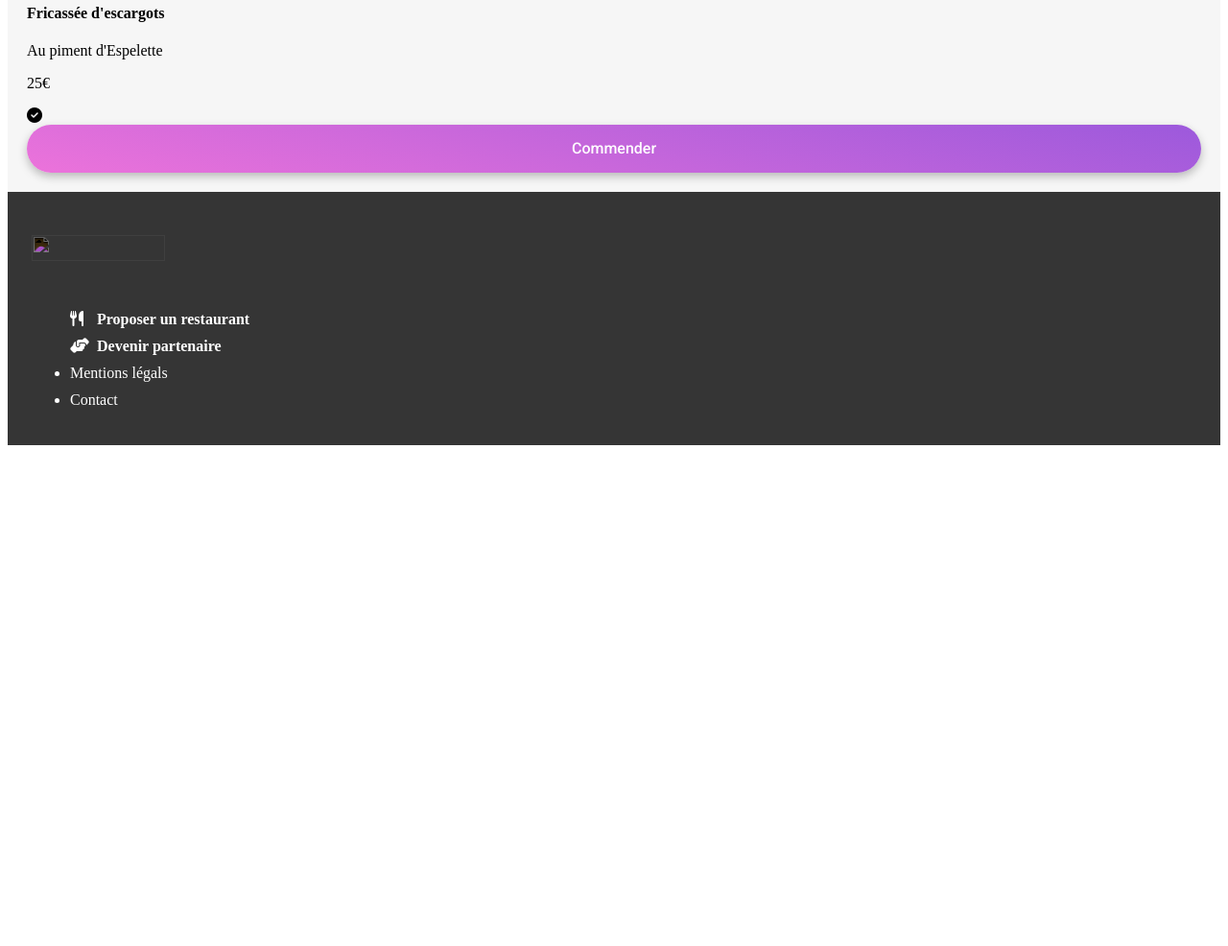
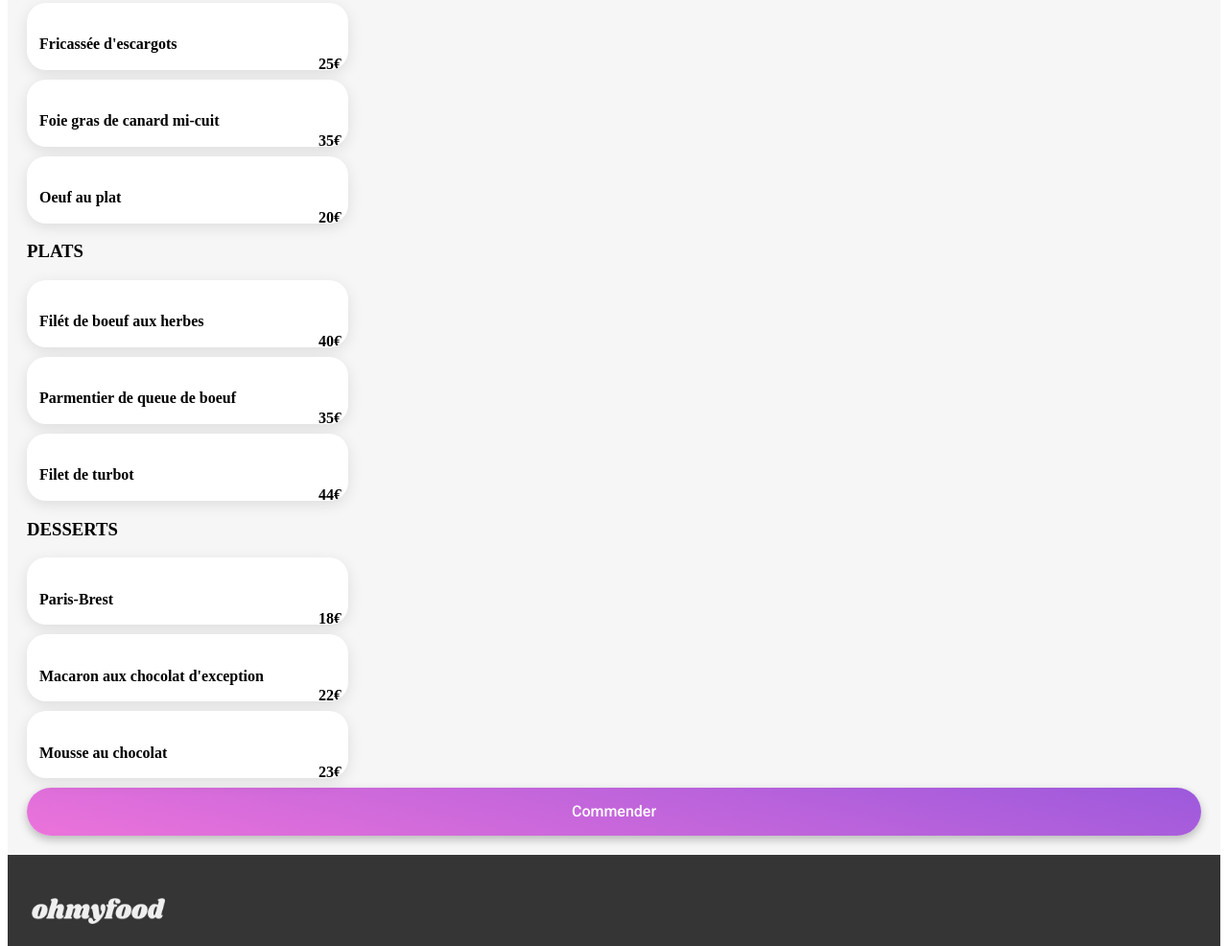
Before and after one commit to Annawebfr/P4-OhMyFood, a website: page restaurants/menu_la_palette_du_gout.html in a window 1280 px wide. Shown: the part 495-1481 px from the top of the page at 96% size. Before the commit the page ends 967 px from the top, so only its background shows below. Drawn offline with Linux system fonts and the light colour scheme; a web font is replaced by a local one.

Commit message:
chg du codes

```diff
--- a/restaurants/menu_la_palette_du_gout.html
+++ b/restaurants/menu_la_palette_du_gout.html
@@ -27,7 +27,8 @@
       </a>
       <img src="../Images et textes Ohmyfood/images/logo/ohmyfood.png" alt="logo ohmyfood" class="logo">
     </div>
-    <img class="head_img" src="../Images et textes Ohmyfood/images/restaurants/jay-wennington-N_Y88TWmGwA-unsplash.jpg" alt="photo plat">
+    <img class="head_img" src="../Images et textes Ohmyfood/images/restaurants/jay-wennington-N_Y88TWmGwA-unsplash.jpg"
+      alt="photo plat">
   </header>
 
   <main>
@@ -39,14 +40,14 @@
           <i class="fa-solid fa-heart full"></i>
         </div>
       </div>
+      <div class="card_container"></div>
 
-   <div class="card_container"></div>
-   <section class="card_menuentress">
+      <!--menu entrees-->
+      <section class="card_menuentrees">
         <h3 class="content_title">ENTRÉES</h3>
         <article class="card">
           <div class="name">
-    <h4>Fricassée d'escargots
-    </h4>
+            <h4>Fricassée d'escargots</h4>
             <p>Au piment d'Espelette</p>
           </div>
           <div class="prix">
@@ -55,16 +56,122 @@
           <div class="check">
             <i class="fa-solid fa-circle-check"></i>
           </div>
-
         </article>
 
+        <article class="card">
+          <div class="name">
+            <h4>Foie gras de canard mi-cuit</h4>
+            <p>et ses copeaux de truffe noir</p>
+          </div>
+          <div class="prix">
+            <p>35€</p>
+          </div>
+          <div class="check">
+            <i class="fa-solid fa-circle-check"></i>
+          </div>
+        </article>
+        <article class="card">
+          <div class="name">
+            <h4>Oeuf au plat</h4>
+            <p>Assaissoné à a truffe sur lit de caviar</p>
+          </div>
+          <div class="prix">
+            <p>20€</p>
+          </div>
+          <div class="check">
+            <i class="fa-solid fa-circle-check"></i>
+          </div>
+        </article>
+
+        <section class="card_menuplat">
+          <h3 class="content_title">PLATS</h3>
+
+          <article class="card">
+            <div class="name">
+              <h4>Filét de boeuf aux herbes</h4>
+              <p>Accompagner de sa ribambelle de légumes</p>
+            </div>
+            <div class="prix">
+              <p>40€</p>
+            </div>
+            <div class="check">
+              <i class="fa-solid fa-circle-check"></i>
+            </div>
+          </article>
+
+          <article class="card">
+            <div class="name">
+              <h4>Parmentier de queue de boeuf</h4>
+              <p>À  la truffe noirn sur sa purée de panais</p>
+            </div>
+            <div class="prix">
+              <p>35€</p>
+            </div>
+            <div class="check">
+              <i class="fa-solid fa-circle-check"></i>
+            </div>
+          </article>
+          <article class="card">
+            <div class="name">
+              <h4>Filet de turbot</h4>
+              <p>Aux agrumes</p>
+            </div>
+            <div class="prix">
+              <p>44€</p>
+            </div>
+            <div class="check">
+              <i class="fa-solid fa-circle-check"></i>
+            </div>
+          </article>
+
+          <!--menu desserts-->
+          <section class="card_menudesserts">
+            <h3 class="content_title">DESSERTS</h3>
+            <article class="card">
+              <div class="name">
+                <h4>Paris-Brest</h4>
+                <p>Revisité</p>
+              </div>
+              <div class="prix">
+                <p>18€</p>
+              </div>
+              <div class="check">
+                <i class="fa-solid fa-circle-check"></i>
+              </div>
+            </article>
+
+            <article class="card">
+              <div class="name">
+                <h4>Macaron aux chocolat d'exception</h4>
+                <p>et glace à la vanille de Madagascar</p>
+              </div>
+              <div class="prix">
+                <p>22€</p>
+              </div>
+              <div class="check">
+                <i class="fa-solid fa-circle-check"></i>
+              </div>
+            </article>
+            <article class="card">
+              <div class="name">
+                <h4>Mousse au chocolat</h4>
+                <p>Au piment d'espelette à la truffe noire </p>
+              </div>
+              <div class="prix">
+                <p>23€</p>
+              </div>
+              <div class="check">
+                <i class="fa-solid fa-circle-check"></i>
+              </div>
+            </article>
       </section>
+
       <a class="btn">Commender</a>
   </main>
 
   <!-- footer logo links-->
   <footer class="footer_loaded">
-    <img class="footer_logo" src="../Images et textes Ohmyfood/images/logo/ohmyfood.png alt="OhMyFood">
+    <img class="footer_logo" src="../Images et textes Ohmyfood/images/logo/ohmyfood.png" alt="OhMyFood">
 
     <ul class="footer_links">
       <li class="footer_links_bold">
--- a/sass/restaurants.scss
+++ b/sass/restaurants.scss
@@ -33,6 +33,19 @@
     font-family: Shrikhand;
     font-size: 30px;
 }
+.menu .card h3 {
+    font-size: 16px;
+    font-weight: 300;
+    padding-bottom: 4px;
+}
+
+.menu .card h4 {
+    margin-bottom: 7px;
+    margin-top: 0px;
+    white-space: nowrap;
+    text-overflow: ellipsis;
+    overflow: hidden;
+
 .menu .content-title {
     border-bottom: solid;
     border-bottom: solid;
@@ -68,7 +81,9 @@ menu .empty {
     top: 57px;
 }
 
-.menu .card-menu .card {
+.card {
+    width: 335px;
+    height: 70px;;
     border-radius: 20px;
     background-color: #ffffff;
     box-shadow: 0px 4.0114941597px 15.0431032181px 0px rgba(0, 0, 0, 0.1019607843);
@@ -77,7 +92,7 @@ menu .empty {
     overflow: hidden;
     display: flex;
 }
-.menu .card-menu .card .name {
+.card name {
     padding: 13px;
     cursor: pointer;
     display: flex;
@@ -85,12 +100,14 @@ menu .empty {
     flex: 1;
     min-width: 0;
 }
-.menu .card-menu .card .prix {
+
+
+.card .prix {
     margin-right: 27px;
     font-weight: bold;
     margin-top: 39px;
 }
-.menu .card-menu .card .check {
+.card .check {
     display: flex;
     background-color: #99e2d0;
     color: white;
@@ -103,8 +120,44 @@ menu .empty {
     margin-right: -100px;
     transition: 400ms ease-out;
 }
+
+.menu .entrees {
+    animation: fadein;
+    animation-duration: 4s;
+    animation-timing-function: ease-in;
+}
+.menu .plats {
+    animation: fadein;
+    animation-duration: 4s;
+    animation-timing-function: ease-in;
+}
+.menu .desserts {
+    animation: fadein;
+    animation-duration: 6s;
+    animation-timing-function: ease-in;
+}
+.card .name {
+    padding: 13px;
+    cursor: pointer;
+    display: flex;
+    flex-direction: column;
+    flex: 1;
+    min-width: 0;
+}
+.card .p {
+    font-size: 15px;
+    margin: 0px;
+    white-space: nowrap;
+    overflow: hidden;
+    text-overflow: ellipsis;
+}
+
+
+
+
 /**bouton commander**/
 .btn {
+    width: 220px;
     display: block;
     padding: 16px 25px;
     border-radius: 25px;
@@ -127,14 +180,14 @@ footer {
     display: flex;
     flex-flow: column;
     gap: 16px;
-    padding: 25px 22px 22px 25px;
+  padding: 25px 22px 22px 25px;
     background: #353535;
 }
 
 .footer_logo {
     width: 139px;
     height: 27px;
-    padding: 20px 0;
+   /** padding: 20px 0;**/
     filter: invert(1);
     color: #FFFFFF;
 }
```
Also changed, not shown: sass/restaurants.css, 1 other file. Lines whose indentation alone changed are shown as unchanged.
